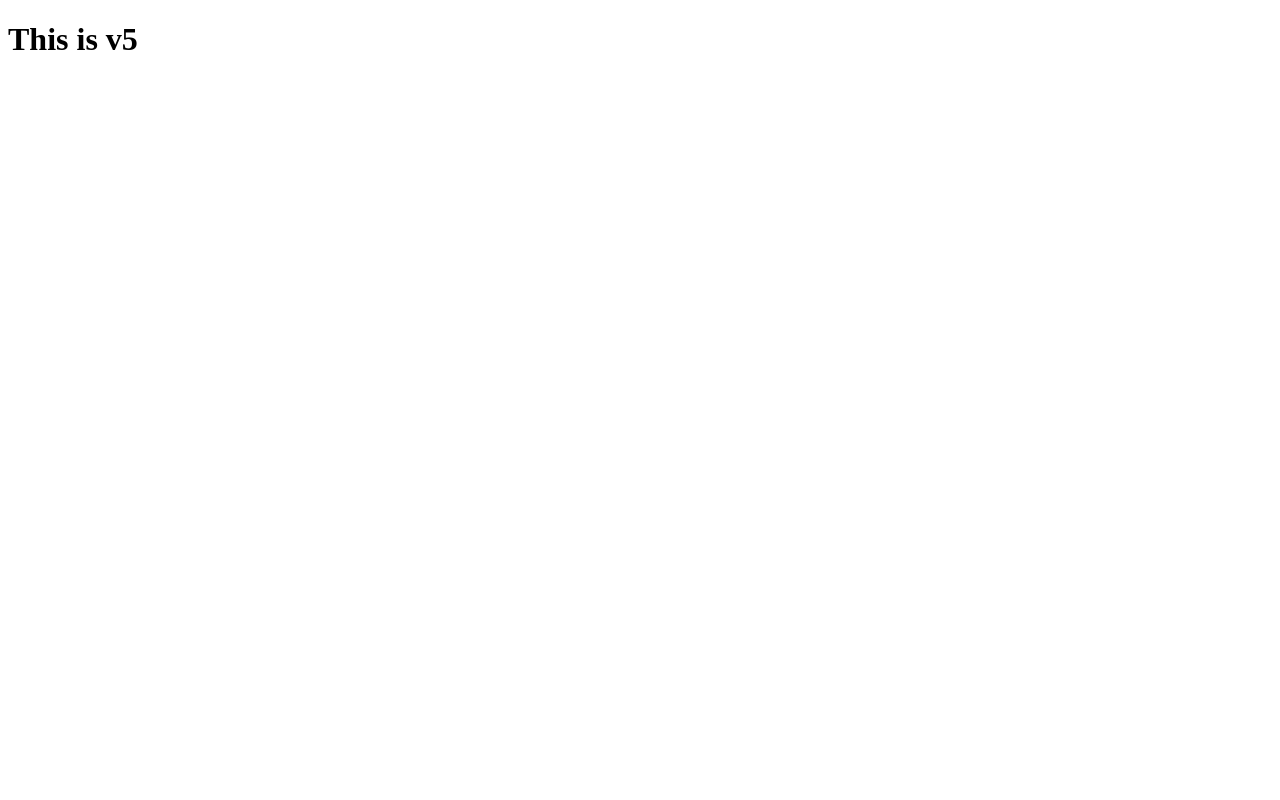
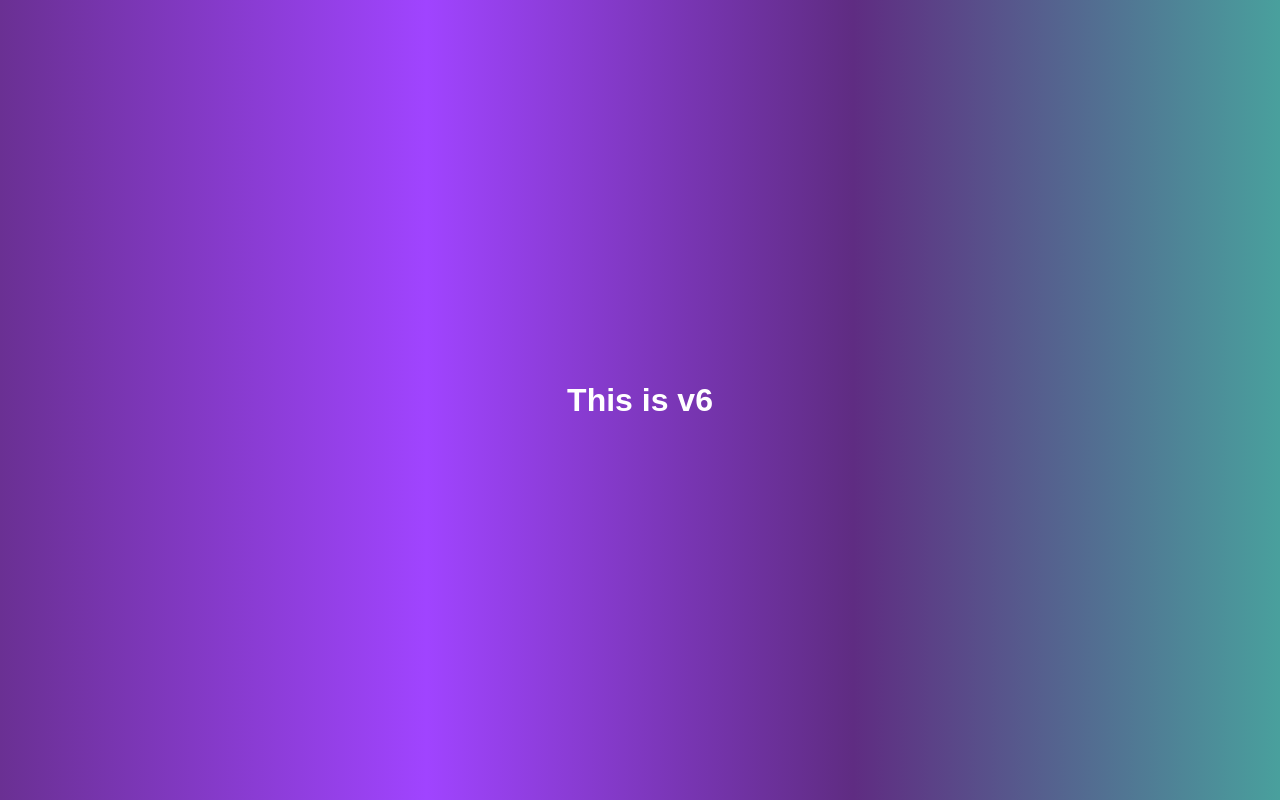
Before and after one commit to tagging-danger/gitrevisionrepo, a plain HTML site: page index.html in a window 1280 px wide. Drawn offline with Linux system fonts and the light colour scheme.

Commit message:
v6 added styles@design-branch

```diff
--- a/index.html
+++ b/index.html
@@ -4,8 +4,9 @@
     <meta charset="UTF-8">
     <meta name="viewport" content="width=device-width, initial-scale=1.0">
     <title>Document</title>
+    <link rel="stylesheet" href="styles.css">
 </head>
 <body>
-    <h1>This is v5</h1>
+    <h1>This is v6</h1>
 </body>
 </html>
--- /dev/null
+++ b/styles.css
@@ -0,0 +1,28 @@
+/* styles.css */
+body {
+    /* Set a gradient background from purple to teal */
+    background: linear-gradient(to right, #6a3093, #a044ff, #5f2c82, #49a09d);
+    font-family: Arial, sans-serif;
+    /* Sets a clean, modern font for the body text */
+    color: white;
+    /* Sets the text color to white for better contrast */
+    margin: 0;
+    /* Removes default margin */
+    padding: 0;
+    /* Removes default padding */
+    display: flex;
+    /* Enables flexbox layout */
+    justify-content: center;
+    /* Centers content horizontally */
+    align-items: center;
+    /* Centers content vertically */
+    height: 100vh;
+    /* Makes the body take the full height of the viewport */
+}
+
+h1 {
+    font-size: 2em;
+    /* Sets the size of the header text */
+    text-align: center;
+    /* Centers the header text */
+}
```
